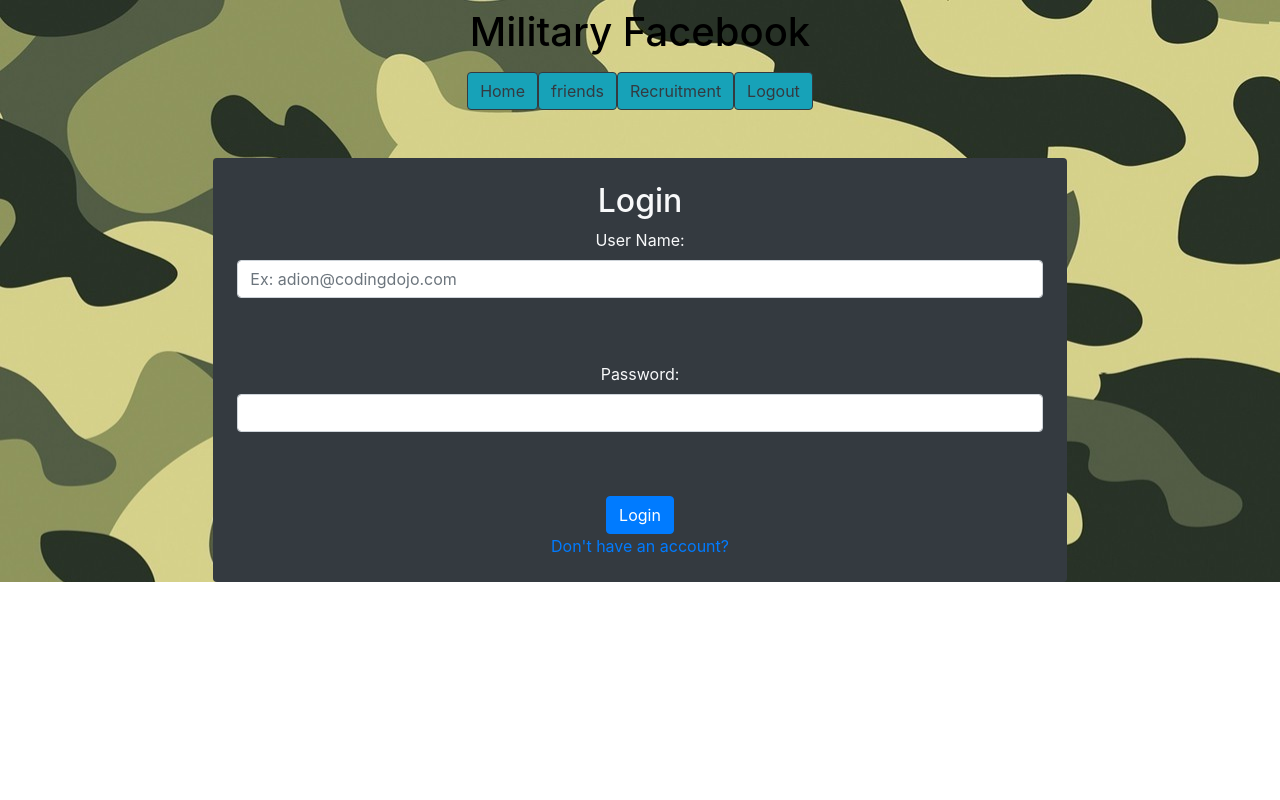
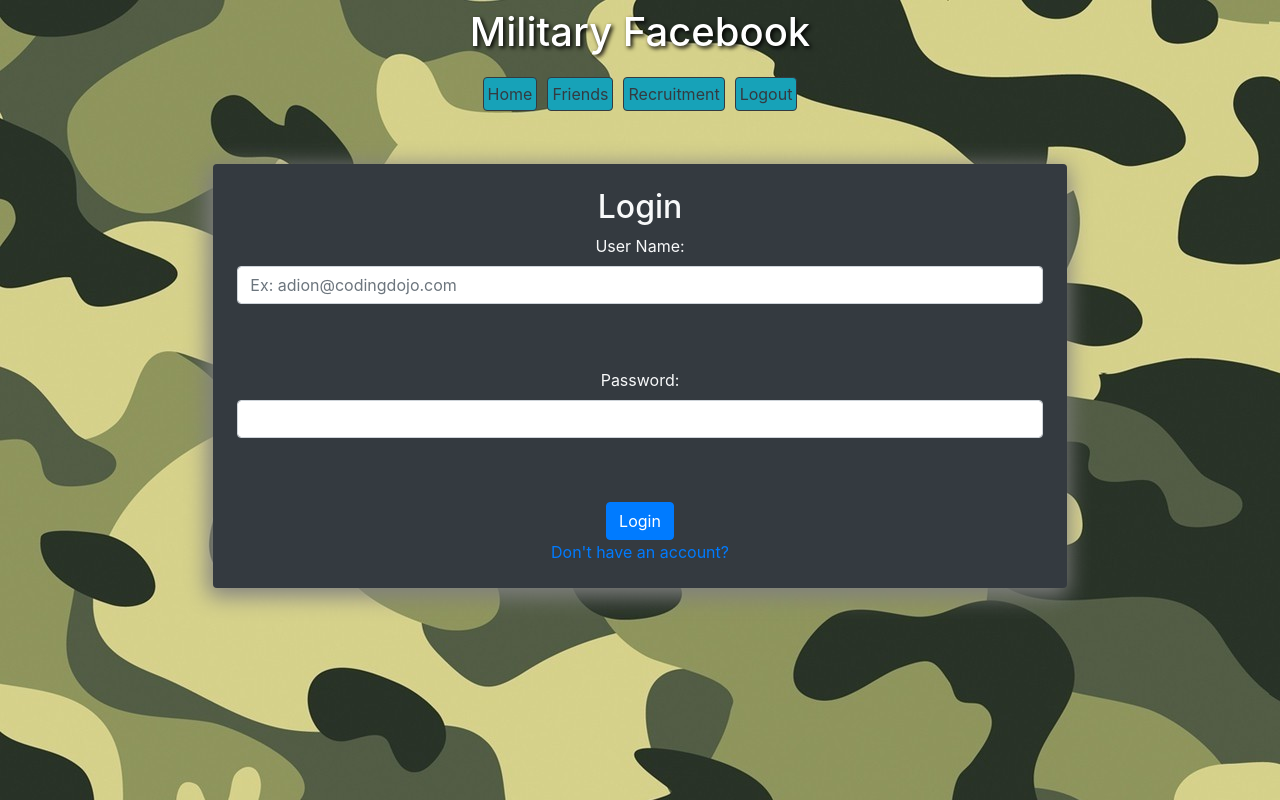
Before and after one commit to RASantos92/militaryFacebook, a React (Create React App) app in the folder client/: page / in a window 1280 px wide. Built offline with nearby package versions, Linux system fonts and the light colour scheme.

Commit message:
added css features

```diff
--- a/client/src/App.css
+++ b/client/src/App.css
@@ -1,11 +1,20 @@
-
 /* *{
   border: red solid 1px;
 } */
 
-
 .App {
   text-align: center;
+  height: 100vh;
+}
+
+#box {
+  box-shadow: -2px 5px 22px 3px gray;
+}
+
+#loginH1 {
+  color: white;
+  /* text-shadow: -2px 0 black, 0 1px black, 1px 0 black, 0 -2px black; */
+  text-shadow: 2px 2px 4px #000000;
 }
 
 .App-logo {
@@ -64,3 +73,8 @@
     margin: 5px; /*desktop view*/
   }
 }
+
+#commentArea {
+  background-color: slategray;
+  box-shadow: -2px 5px 22px 3px gray;
+}
--- a/client/src/App.js
+++ b/client/src/App.js
@@ -17,9 +17,9 @@
 
 function App() {
 
-  const[logged,setLogged] = useState(null);
+  const [logged, setLogged] = useState(null);
   const handleLogout = () => {
-    Axios.get("http://localhost:8000/api/logout",{withCredentials:true})
+    Axios.get("http://localhost:8000/api/logout", { withCredentials: true })
       .then(res => {
         navigate("/")
         setLogged("")
@@ -29,18 +29,18 @@
   return (
     <div className="App" style={{ backgroundImage: ` url(${background})` }}>
       {logged !== "" ? <div className="col-10 mx-auto text-align-end bg-white">
-        {logged !== null ? `${logged.userName}||`:""} {logged !== null ? <Link className="btn btn-outline-warning btn-dark" to={`/user/edit/${logged.id}`}>Edit</Link>:""}{logged !==null ? <Link onClick={handleLogout}className="btn btn-outline-danger btn-dark" to={`/user/edit/${logged.id}`}>Logout</Link>:""}
-      </div>:""}
+        {logged !== null ? `${logged.userName}||` : ""} {logged !== null ? <Link className="btn btn-outline-warning btn-dark" to={`/user/edit/${logged.id}`}>Edit</Link> : ""}{logged !== null ? <Link onClick={handleLogout} className="btn btn-outline-danger btn-dark" to={`/user/edit/${logged.id}`}>Logout</Link> : ""}
+      </div> : ""}
       <div className="col mx-auto">
-        <Link to="/new/"><b><h1 style={{ color: "black" }} className="p-2">Military Facebook</h1></b></Link>
+        <Link to="/new/"><b><h1 id="loginH1" className="p-2">Military Facebook</h1></b></Link>
       </div>
       <div className="col mx-auto ">
         {/* <Link to="/new" className="btn btn-info btn-outline-dark">Military Facebook</Link> */}
 
-        <Link to={logged !== null ? `/userpage/${logged.id}`:"/"} className="btn btn-info btn-outline-dark">Home</Link>
-  <Link to="/user" className="btn btn-info btn-outline-dark">friends</Link>
-        <Link to="" className="btn btn-info btn-outline-dark">Recruitment</Link>
-        <Link to="/" className="btn btn-info btn-outline-dark">Logout</Link>{/* dont forget to add logout */}
+        <Link to={logged !== null ? `/userpage/${logged.id}` : "/"} id="m-1" className="btn btn-info btn-outline-dark p-1">Home</Link>
+        <Link to="/user" id="m-1" className="btn btn-info btn-outline-dark p-1">Friends</Link>
+        <Link to="" id="m-1" className="btn btn-info btn-outline-dark p-1">Recruitment</Link>
+        <Link to="/" id="m-1" className="btn btn-info btn-outline-dark p-1">Logout</Link>{/* dont forget to add logout */}
 
 
       </div>
@@ -58,8 +58,8 @@
           setLogged={setLogged}
         />
 
-        <AllUsers path="/user"/>
-        <ShowUser path="/user/:id"/>
+        <AllUsers path="/user" />
+        <ShowUser path="/user/:id" />
         <UserEdit
           path="/user/edit/:id"
           setLogged={setLogged}
--- a/client/src/views/UserLogin.jsx
+++ b/client/src/views/UserLogin.jsx
@@ -49,7 +49,7 @@
 
     return (
 
-        <form onSubmit={handleSubmit} className="col-8 m-5 mx-auto bg-dark text-light p-4 rounded ">
+        <form id="box" onSubmit={handleSubmit} className="col-8 m-5 mx-auto bg-dark text-light p-4 rounded">
 
             <h2>Login</h2>
             <Input
--- a/client/src/views/UserPage.jsx
+++ b/client/src/views/UserPage.jsx
@@ -1,20 +1,21 @@
 import React, { useState, useEffect } from 'react';
 import { Link } from '@reach/router'
+import pic from '../assets/img/kayla2402.jpg';
 
 const UserPage = props => {
-    const {logged} = props;
+    const { logged } = props;
     return (
-        <div className="container vh-100" id="content">
+        <div className="container vh-100 p-2" id="content">
             <div className="col mx-auto">
-                <p className="bg-white">Photo of selected user</p>
+                <img src={pic} alt="pic" height="300px" width="250px" />
                 <p className="bg-white">{logged.userName} || {logged.userBranch} || {logged.userLocation}</p>
                 <div className="d-flex justify-content-around bg-white">
-                    <Link to="/" style={{color:"black"}}>Post</Link>
-                    <Link to="/" style={{color:"black"}}>Upload</Link>
+                    <Link to="/" style={{ color: "black" }}>Post</Link>
+                    <Link to="/" style={{ color: "black" }}>Upload</Link>
                 </div>
                 <button className="btn btn-success">Send care package</button>
             </div>
-            <div className="col mx-auto h-75 bg-white">
+            <div id="commentArea" className="col mx-auto h-75 bg-white">
                 posts from other users. direct and indirect
             </div>
             <div className="col mx-auto h-25 bg-white">
```
Also changed, not shown: client/src/assets/img/kayla2402.jpg (added), client/src/assets/img/loginPage_screenshot.JPG (added). Lines whose indentation alone changed are shown as unchanged.
